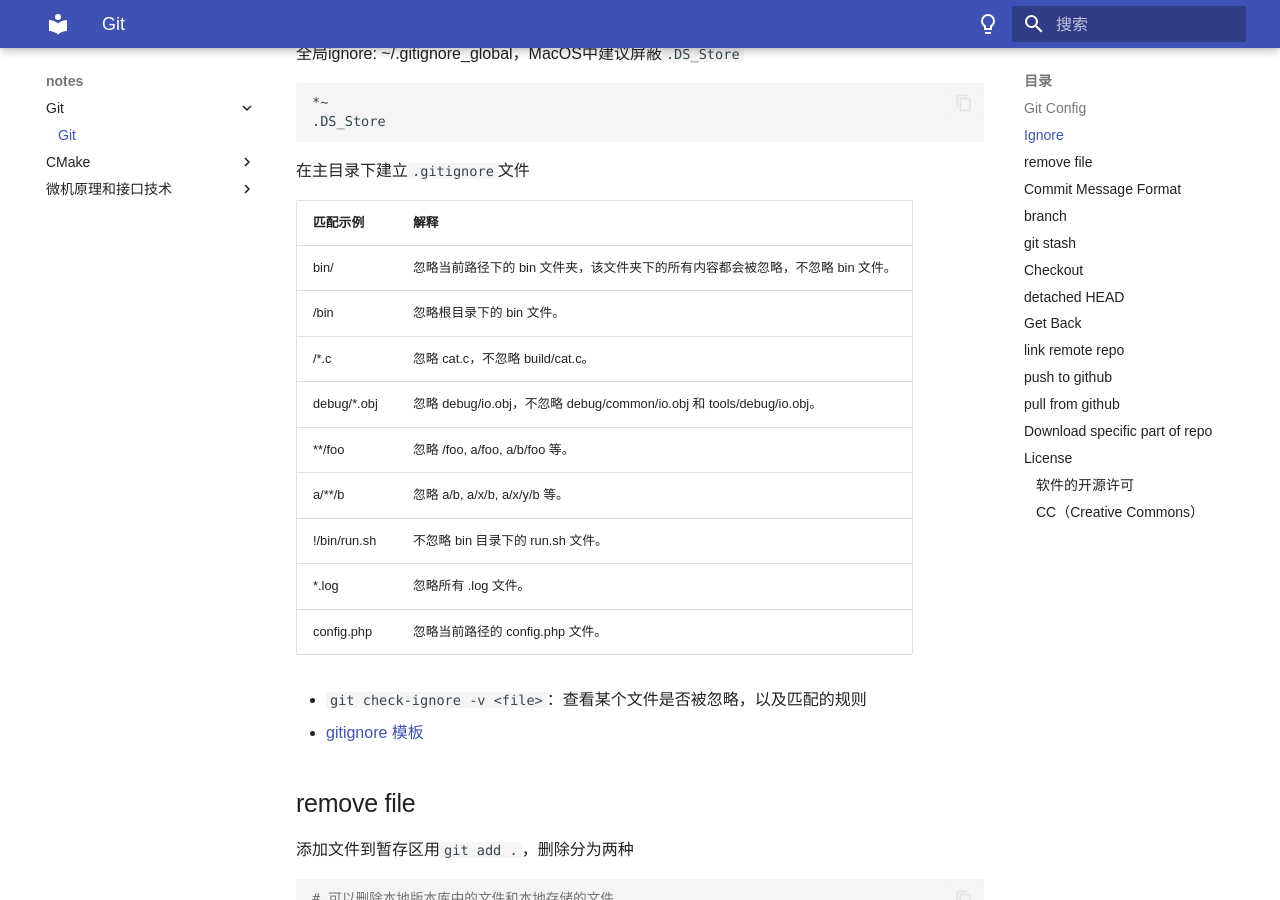
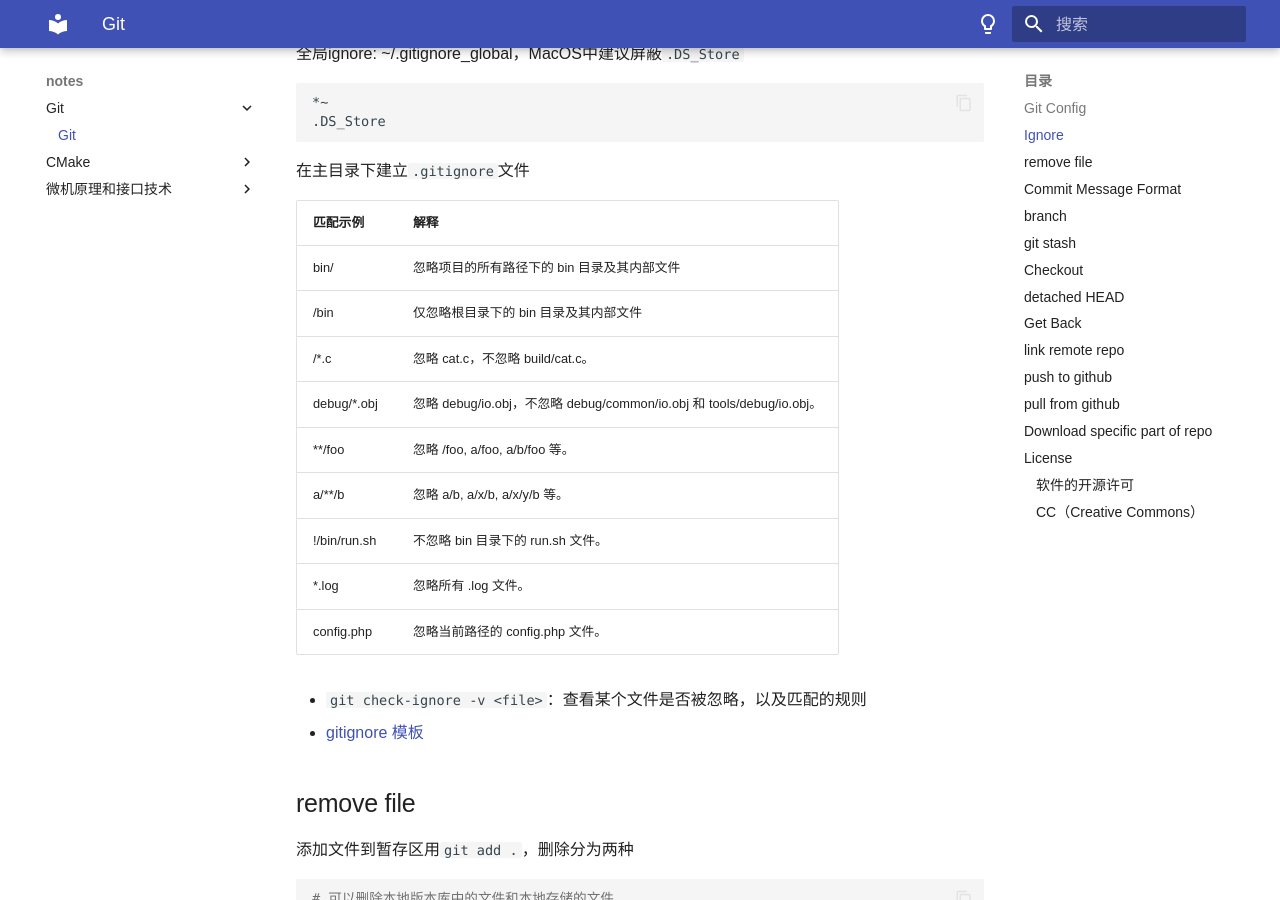
Before and after one commit to XXWZLN/XXWZLN.github.io, an MkDocs documentation site: the page built from docs/notes/Git/Git.md, in a window 1280 px wide and 900 px high, scrolled down 856 px. Built offline with MkDocs 1.6.1 and Material for MkDocs 9.7.7, drawn with Linux system fonts in a browser that asks for light colours; a style sheet for code colours, icons or effects is not loaded.

Commit message:
docs(update): update git and remove site

```diff
--- a/docs/notes/Git/Git.md
+++ b/docs/notes/Git/Git.md
@@ -39,8 +39,8 @@ git config --global --add push.autoSetupRemote true
 
 | 匹配示例     | 解释                                                                           |
 | ------------ | ------------------------------------------------------------------------------ |
-| bin/         | 忽略当前路径下的 bin 文件夹，该文件夹下的所有内容都会被忽略，不忽略 bin 文件。 |
-| /bin         | 忽略根目录下的 bin 文件。                                                      |
+| bin/         |  忽略项目的所有路径下的 bin 目录及其内部文件|
+| /bin         |  仅忽略根目录下的 bin 目录及其内部文件                               |
 | /*.c         | 忽略 cat.c，不忽略 build/cat.c。                                               |
 | debug/*.obj  | 忽略 debug/io.obj，不忽略 debug/common/io.obj 和 tools/debug/io.obj。          |
 | **/foo       | 忽略 /foo, a/foo, a/b/foo 等。                                                 |
```
Also changed, not shown: 1 other file.
